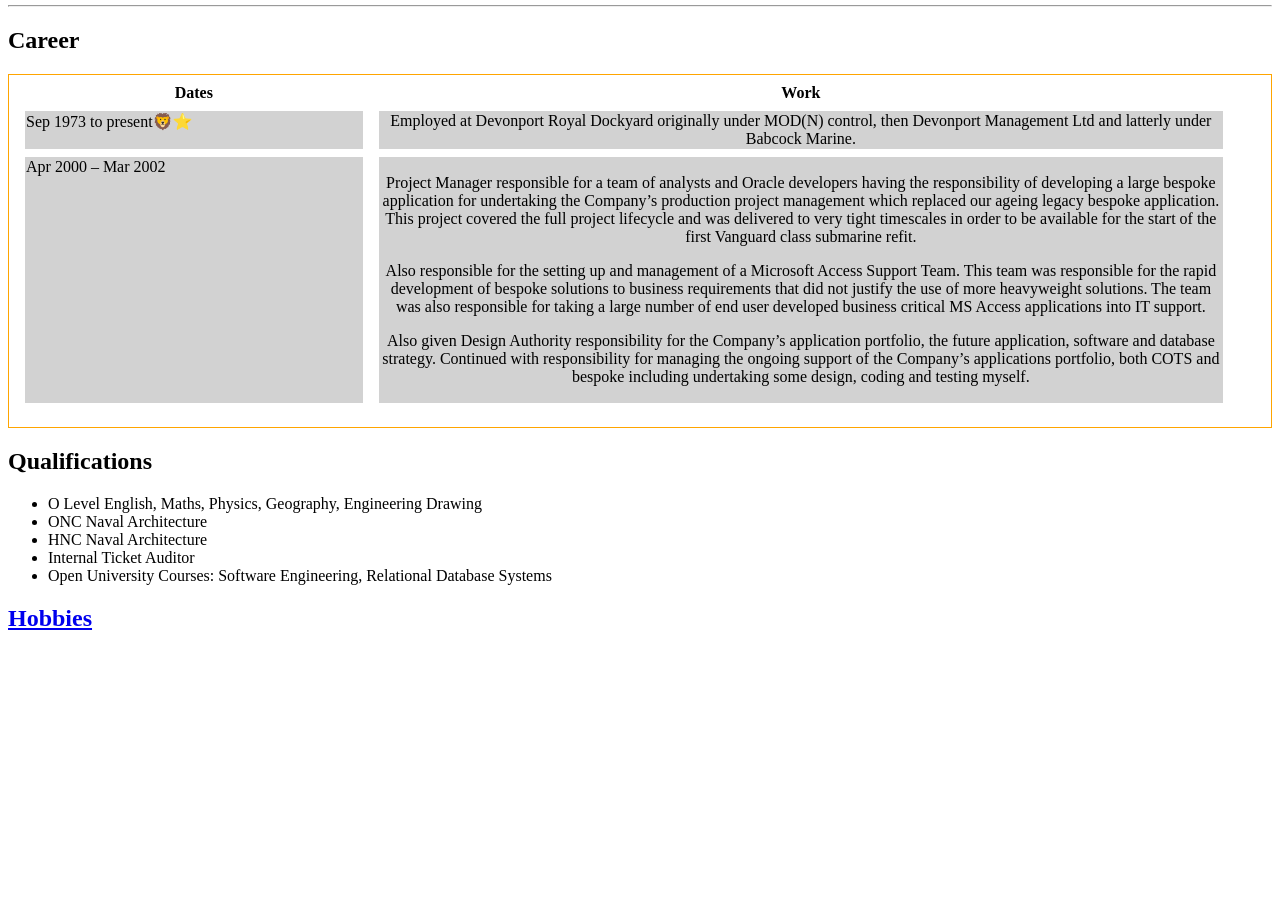
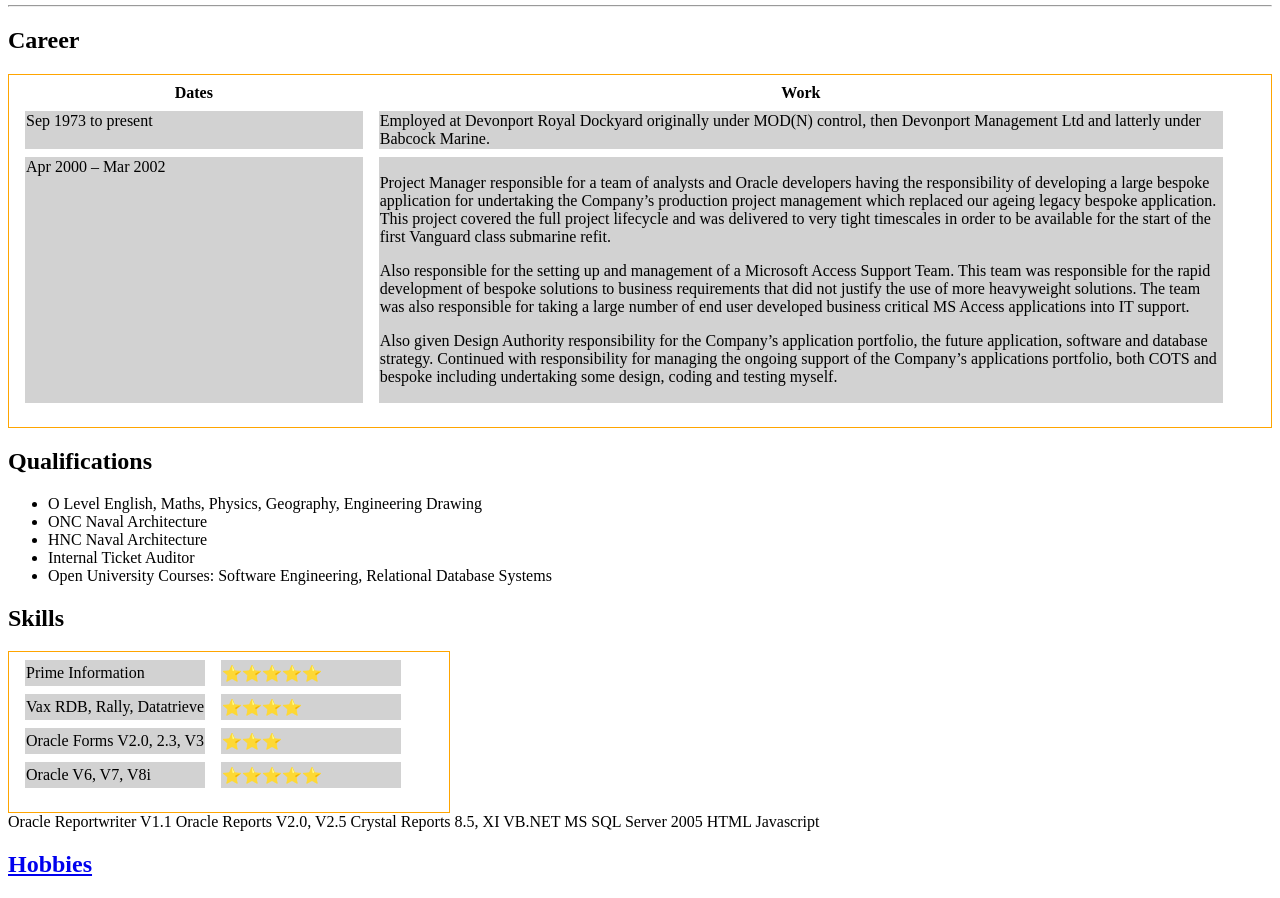
Before and after one commit to castlegh/web, a plain HTML site: page index.html in a window 1280 px wide. Shown: the part 166-1064 px from the top of the page. Before the commit the page ends 817 px from the top, so only its background shows below. Drawn offline with Linux system fonts and the light colour scheme.

Commit message:
Added skills

```diff
--- a/index.html
+++ b/index.html
@@ -12,7 +12,7 @@
             <td>
                 <h1>Graham Howard</h1>
                 <p><em>Retired IT Project Manager</em></p>
-    </td>
+            </td>
         </tr>
     </table>
     <hr>
@@ -27,7 +27,7 @@
             </thead>
             <tbody>
                 <tr>
-                    <td class="career1">Sep 1973 to present&#129409;⭐</td>
+                    <td class="career1">Sep 1973 to present</td>
                     <td>Employed at Devonport Royal Dockyard originally under MOD(N) control,
                         then Devonport Management Ltd and latterly under Babcock Marine.
                     </td>
@@ -70,6 +70,32 @@
             <li>Open University Courses: Software Engineering, Relational Database Systems</li>
         </ul>
     </section>
+    <section>
+        <h2>Skills</h2>
+         <table>
+            <tr>
+                <td>Prime Information</td><td>⭐⭐⭐⭐⭐</td>
+            </tr>
+            <tr>
+                <td>Vax RDB, Rally, Datatrieve</td><td>⭐⭐⭐⭐</td>
+            </tr>
+            <tr>
+                <td>Oracle Forms V2.0, 2.3, V3</td><td>⭐⭐⭐</td>
+            </tr>
+            <tr>
+                <td>Oracle V6, V7, V8i</td><td>⭐⭐⭐⭐⭐</td>
+            </tr>
+        </table>
+
+            Oracle Reportwriter V1.1
+            Oracle Reports V2.0, V2.5
+            Crystal Reports 8.5, XI
+            VB.NET
+            MS SQL Server 2005
+            HTML
+            Javascript
+
+     </section>
 
     <h2><a href="hobbies.html">Hobbies</a></h2>
 </body>
--- a/styles.css
+++ b/styles.css
@@ -14,7 +14,7 @@ table {
     width: 50%;
     height: 1.5em;
     background: #d2d2d2;
-    text-align: center;
+    text-align: left;
     vertical-align: middle;
   }
 
```
